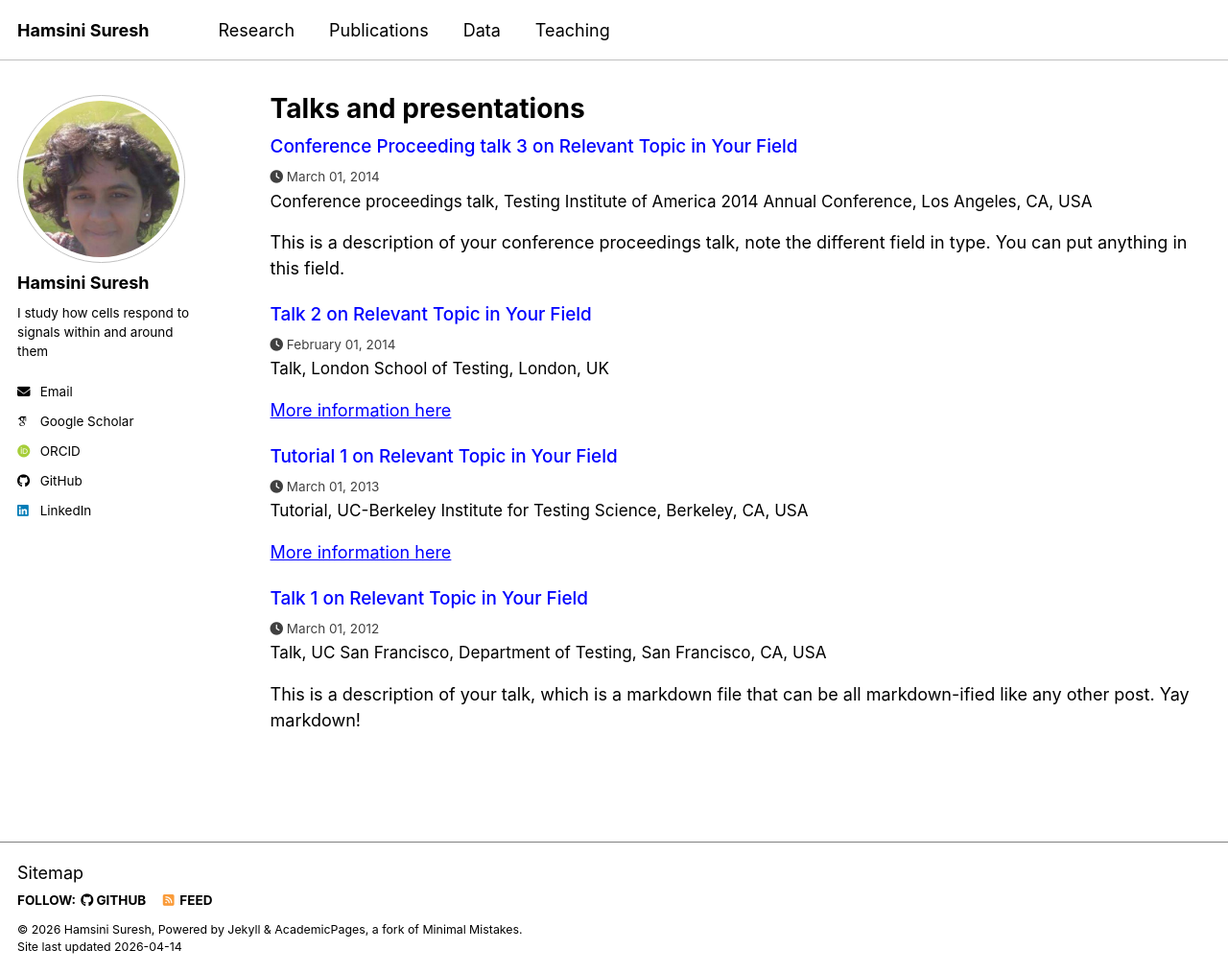
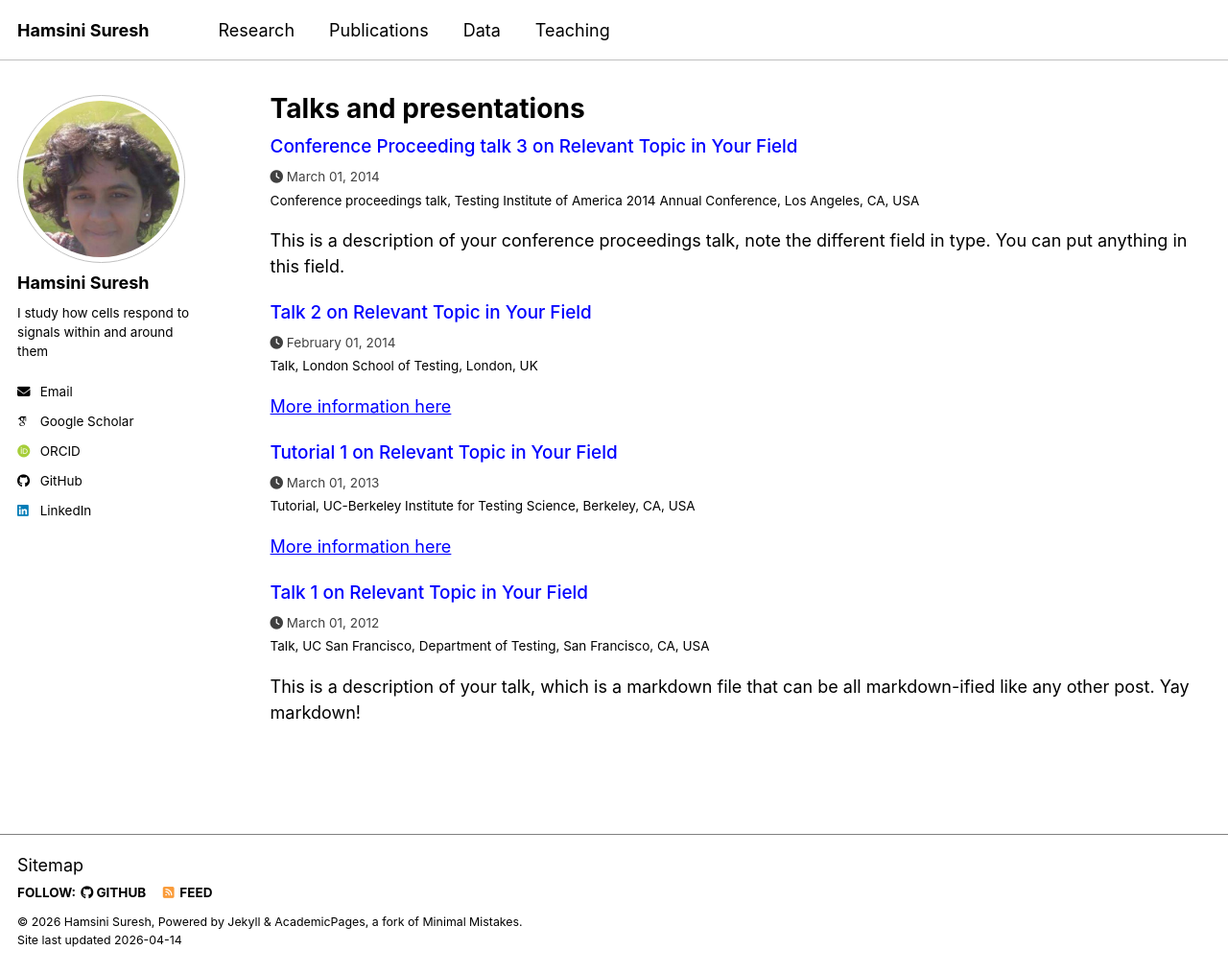
Before and after one commit to hamsinisuresh/hamsinisuresh.github.io, a Jekyll site: the page built from _pages/talks.html, in a window 1280 px wide and 1015 px high. Shown: the whole window at 96% size. Built offline with Jekyll 4.4.1, drawn with Linux system fonts in a browser that asks for light colours; some web fonts are replaced; a script bundle is joined from its source files by our own code; library files that are not in the unit come from our copies.

Commit message:
Update main.scss

```diff
--- a/assets/css/main.scss
+++ b/assets/css/main.scss
@@ -36,46 +36,47 @@
 ;
 
 
-/* ===== CLEAN COMPACT PUBLICATIONS ===== */
+/* ===============================
+   SECTION SPACING
+================================ */
 
-/* ---- Section headings (handles section spacing) ---- */
+/* section headings (between groups of pubs) */
 .archive h2,
 .archive__subtitle {
   margin-top: 2em !important;     /* 2-line gap between sections */
   margin-bottom: 0.5em !important;
 }
 
-/* remove extra space before FIRST section */
+/* remove top gap for first section */
 .archive h2:first-of-type,
 .archive__subtitle:first-of-type {
   margin-top: 0 !important;
 }
 
 
-/* ---- Each paper block (controls spacing between papers) ---- */
+/* ===============================
+   PAPER BLOCK SPACING
+================================ */
+
+/* spacing between papers */
 .archive .list__item {
-  margin-bottom: 0.8em !important;   /* ~1 line gap */
+  margin-bottom: 0.8em !important;  /* ~1 line gap */
 }
 
-/* remove gap after last paper in section */
+/* no extra space after last paper in section */
 .archive .list__item:last-child {
   margin-bottom: 0 !important;
 }
 
 
-/* ---- Inner wrapper ---- */
-.archive__item,
-.archive__item-body {
-  margin: 0 !important;
-  padding: 0 !important;
-}
+/* ===============================
+   TITLE (TOP OF PAPER)
+================================ */
 
-
-/* ---- Title ---- */
 .archive__item-title {
   font-size: 1.05em;
   font-weight: 500;
-  margin: 0 !important;
+  margin: 0 0 0.25em 0 !important;  /* title → meta gap */
   line-height: 1.25;
   text-decoration: none !important;
   border-bottom: none !important;
@@ -87,35 +88,26 @@
 }
 
 
-/* ---- Text under title ---- */
-.archive__item-excerpt {
+/* ===============================
+   PUBLICATION META (LINE 1)
+================================ */
+
+.pub-meta {
+  margin: 0 0 0.25em 0 !important;  /* meta → links gap */
+}
+
+.pub-line {
   margin: 0 !important;
-  padding: 0 !important;
-  font-size: 0.95em;
   line-height: 1.3;
 }
 
-/* remove paragraph spacing */
-.archive__item-excerpt p {
-  margin: 0 !important;
-  padding: 0 !important;
-}
 
-/* remove spacing between all inner elements */
-.archive__item-excerpt * {
-  margin-top: 0 !important;
-  margin-bottom: 0 !important;
-}
-
-
-/* ---- Optional helper ---- */
-.pub-line {
-  margin: 0;
-  line-height: 1.3;
-}
+/* ===============================
+   PUBLICATION LINKS (LINE 2)
+================================ */
 
 .pub-links {
-  margin-top: 0.15em !important;
+  margin: 0 0 0.8em 0 !important;   /* separation to next paper */
   font-size: 0.9em;
 }
 
```
